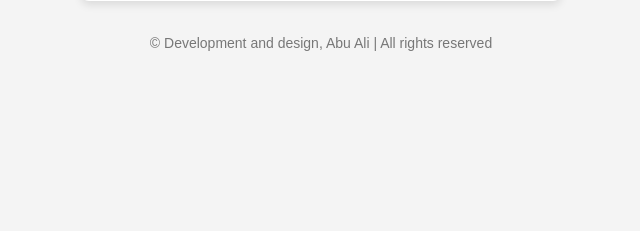
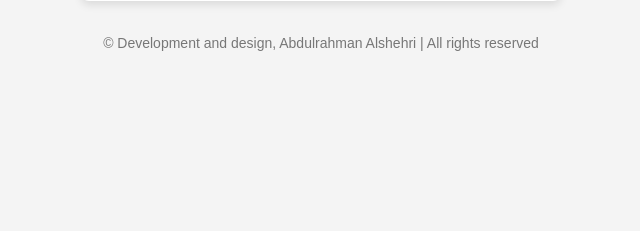
Before and after one commit to alshehri12/merge_pdf, a Django app: page /merge/ in a window 1280 px wide. Shown: the part 609-840 px from the top of the page, without its empty margins (319-959 px from the left). Run offline with Django 5.2, Linux system fonts and the light colour scheme.

Commit message:
chnage All rights name

```diff
--- a/merge/templates/merge/form.html
+++ b/merge/templates/merge/form.html
@@ -251,7 +251,7 @@
       file1Label: "Select first PDF:",
       file2Label: "Select second PDF:",
       mergeBtn: "Merge PDFs",
-      footerText: "© Development and design, Abu Ali | All rights reserved"
+      footerText: "© Development and design, Abdulrahman Alshehri | All rights reserved"
     };
 
     // Arabic translations
@@ -260,7 +260,7 @@
       file1Label: "حدد الملف الأول:",
       file2Label: "حدد الملف الثاني:",
       mergeBtn: "دمج الملفات",
-      footerText: "© برمجة وتصميم أبو علي | جميع الحقوق محفوظة"
+      footerText: "© برمجة وتصميم عبدالرحمن الشهري | جميع الحقوق محفوظة"
     };
 
     // Function to set the language
```
